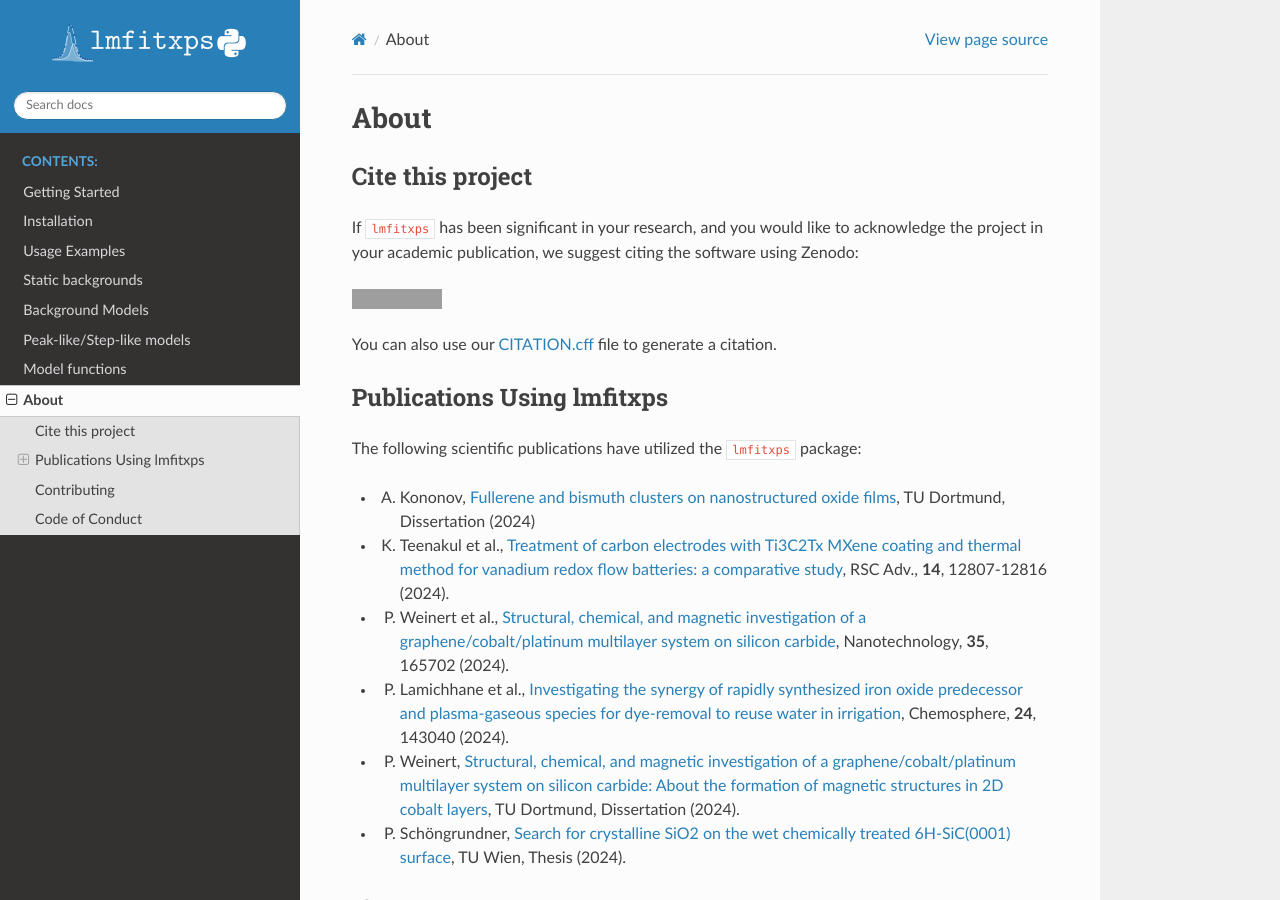
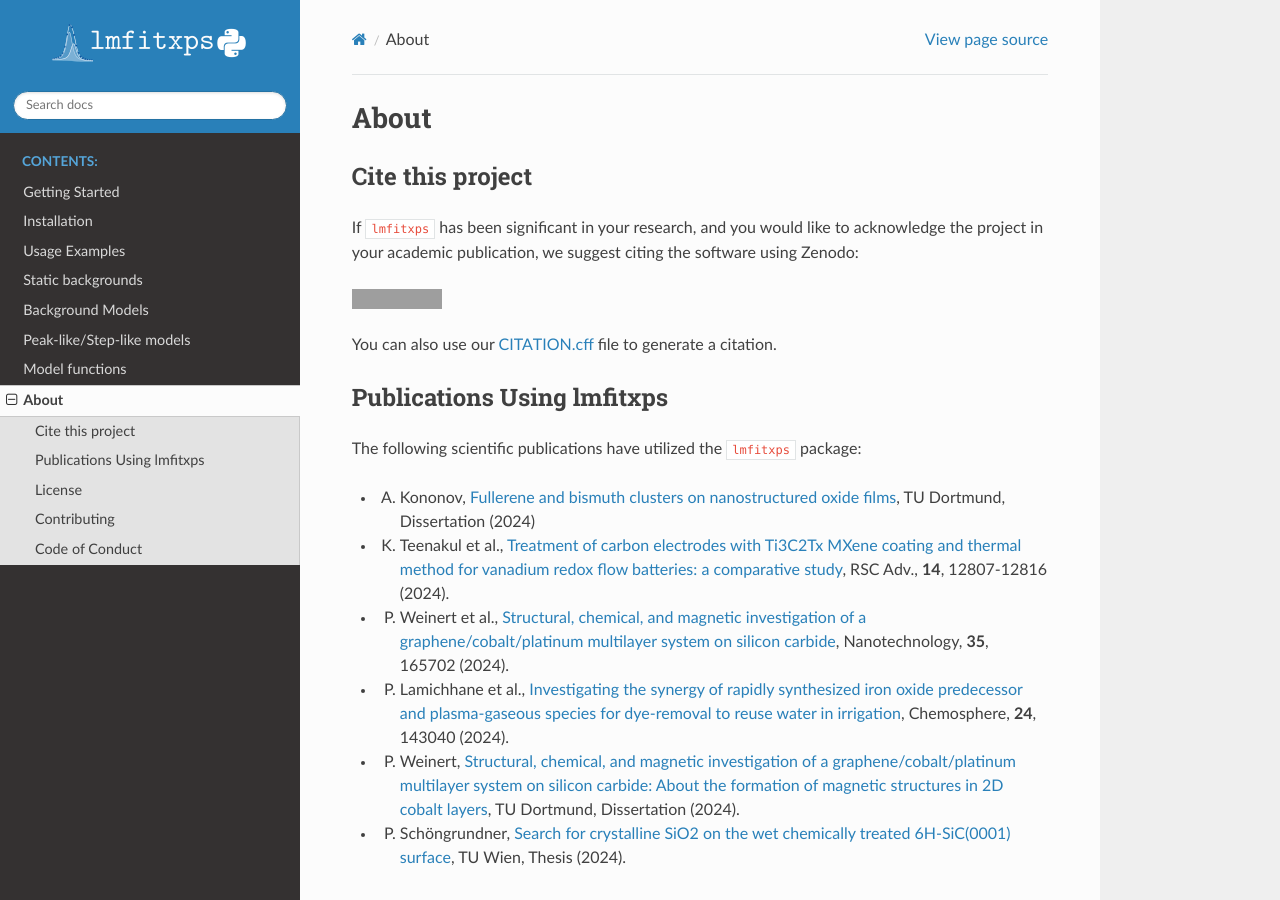
Before and after one commit to Julian-Hochhaus/lmfitxps, a Sphinx documentation site: the page built from docs/about.rst, in a window 1280 px wide and 900 px high. Built offline with Sphinx 7.4.7 and the Read the Docs theme 3.1.0, drawn with Linux system fonts in a browser that asks for light colours; grey boxes are pictures that could not be loaded.

Commit message:
added the license to the index

```diff
--- a/docs/about.rst
+++ b/docs/about.rst
@@ -4,7 +4,7 @@
 .. include:: citations.rst
 
 License
-_______
+-------
 
 ``lmfitxps`` is distributed under the `MIT license <https://github.com/Julian-Hochhaus/lmfitxps/blob/main/LICENSE>`_.
 
```
